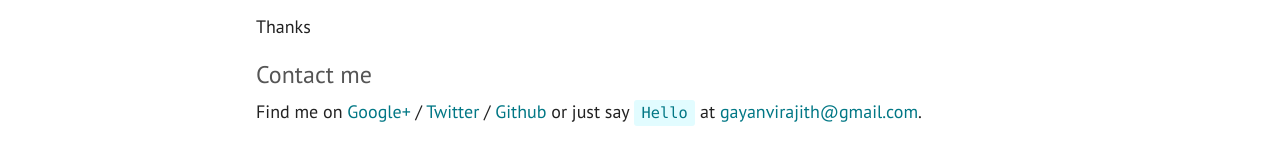
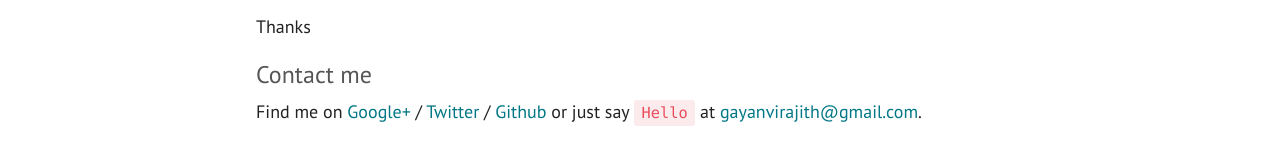
Before and after one commit to gayanvirajith/go, a Jekyll site: the page built from about.md, in a window 1280 px wide. Shown: the part 353-518 px from the top of the page. Built offline with Jekyll 4.4.1, drawn with Linux system fonts in a browser that asks for light colours.

Commit message:
Modified background and color properties for code element

```diff
--- a/assets/css/_sass/helpers/_variables.scss
+++ b/assets/css/_sass/helpers/_variables.scss
@@ -11,6 +11,7 @@ $gray-lighter:           lighten(#000, 93.5%); // #eee
 
 // Theme colors
 $color-1: #017785;
+$color-2: #E84D5B;
 
 // Common colors
 $color-white: #FFFFFF;
--- a/assets/css/main.scss
+++ b/assets/css/main.scss
@@ -592,8 +592,8 @@ code, pre {
 code {
   padding: .25em .5em;
   font-size: 85%;
-  color: $color-1;
-  background-color: lighten($color-1, 68);
+  color: $color-2;
+  background-color: lighten($color-2, 35);
 }
 
 pre {
```
